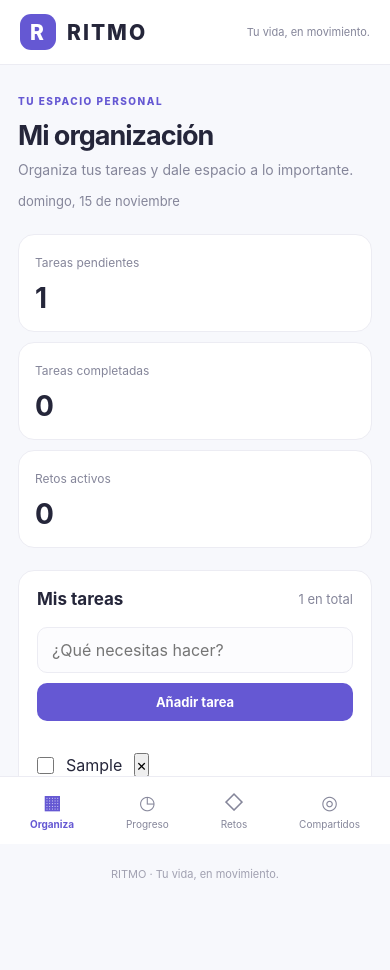
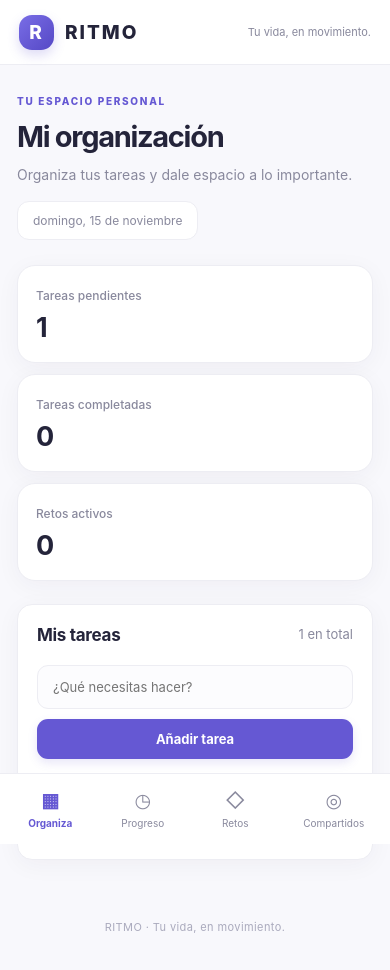
Before and after one commit to gleisygayar22-beep/ritmo-app, a plain HTML site: page index.html in a window 390 px wide. Both pictures are taken after typing "Sample" into the empty fields and a click on the button "Añadir tarea". Drawn offline with Linux system fonts and the light colour scheme.

Commit message:
Update style.css

```diff
--- a/style.css
+++ b/style.css
@@ -1,14 +1,16 @@
 
 :root {
   --primary: #6558d3;
-  --primary-light: #f0efff;
-  --background: #f7f8fc;
+  --primary-dark: #5144bd;
+  --primary-light: #f1efff;
+  --background: #f8f8fc;
   --surface: #ffffff;
-  --text: #25263a;
-  --muted: #85869a;
-  --border: #ececf3;
-  --green: #3caa83;
-  --radius: 16px;
+  --text: #24243a;
+  --muted: #89899d;
+  --border: #ededf3;
+  --green: #36a982;
+  --radius: 18px;
+  --shadow: 0 5px 24px rgba(35, 30, 80, 0.045);
 }
 
 * {
@@ -22,6 +24,7 @@ body {
   background: var(--background);
   color: var(--text);
   min-height: 100vh;
+  -webkit-font-smoothing: antialiased;
 }
 
 button, input, textarea, select {
@@ -30,16 +33,20 @@ button, input, textarea, select {
 
 button {
   cursor: pointer;
+  transition: all .2s ease;
 }
 
 .topbar {
   height: 76px;
-  background: var(--surface);
+  background: rgba(255,255,255,.96);
   border-bottom: 1px solid var(--border);
   display: flex;
   align-items: center;
   justify-content: space-between;
   padding: 0 5%;
+  position: sticky;
+  top: 0;
+  z-index: 20;
 }
 
 .brand {
@@ -54,13 +61,14 @@ button {
 }
 
 .brand-mark {
-  width: 36px;
-  height: 36px;
+  width: 39px;
+  height: 39px;
   display: grid;
   place-items: center;
-  background: var(--primary);
+  background: linear-gradient(135deg, #796de6, #5548c5);
   color: white;
-  border-radius: 11px;
+  border-radius: 13px;
+  box-shadow: 0 5px 12px rgba(101,88,211,.22);
 }
 
 .tagline {
@@ -70,38 +78,44 @@ button {
 
 .layout {
   display: grid;
-  grid-template-columns: 245px 1fr;
+  grid-template-columns: 255px 1fr;
   min-height: calc(100vh - 76px);
 }
 
 .sidebar {
   background: white;
   border-right: 1px solid var(--border);
-  padding: 35px 18px;
+  padding: 38px 20px;
   display: flex;
   flex-direction: column;
 }
 
-.menu-label, .eyebrow {
+.menu-label {
   font-size: 10px;
   font-weight: 800;
-  letter-spacing: 1.5px;
-  color: var(--muted);
-  margin-bottom: 20px;
+  letter-spacing: 1.6px;
+  color: #aaaabd;
+  margin: 5px 12px 20px;
 }
 
 .nav-item {
   border: 0;
   background: transparent;
-  padding: 14px;
-  border-radius: 11px;
+  padding: 14px 15px;
+  border-radius: 12px;
   display: flex;
   align-items: center;
   gap: 13px;
   text-align: left;
-  color: #77788c;
+  color: #77788e;
   margin-bottom: 7px;
   font-size: 14px;
+  font-weight: 550;
+}
+
+.nav-item:hover {
+  background: #f8f7ff;
+  color: var(--primary);
 }
 
 .nav-item.active {
@@ -112,7 +126,7 @@ button {
 
 .sidebar-bottom {
   margin-top: auto;
-  padding: 15px 5px;
+  padding: 18px 10px;
   color: var(--muted);
   font-size: 12px;
 }
@@ -128,7 +142,7 @@ button {
 
 .content {
   width: 100%;
-  max-width: 1150px;
+  max-width: 1180px;
   padding: 48px 5%;
   margin: 0 auto;
 }
@@ -142,38 +156,50 @@ button {
 }
 
 .welcome h1 {
-  font-size: clamp(27px, 4vw, 35px);
-  letter-spacing: -1px;
-  margin-bottom: 9px;
+  font-size: clamp(28px, 4vw, 37px);
+  letter-spacing: -1.3px;
+  font-weight: 750;
+  margin-bottom: 10px;
 }
 
 .welcome p:not(.eyebrow) {
   color: var(--muted);
   font-size: 14px;
+  line-height: 1.6;
 }
 
 .eyebrow {
+  font-size: 10px;
+  font-weight: 800;
+  letter-spacing: 1.7px;
+  color: var(--primary);
   margin-bottom: 12px;
-  color: var(--primary);
 }
 
 .today {
   color: var(--muted);
   font-size: 13px;
   white-space: nowrap;
+  background: white;
+  border: 1px solid var(--border);
+  border-radius: 12px;
+  padding: 11px 15px;
 }
 
 .panel {
   background: var(--surface);
   border: 1px solid var(--border);
   border-radius: var(--radius);
-  padding: 25px;
+  padding: 27px;
   margin-bottom: 22px;
+  box-shadow: var(--shadow);
 }
 
 .panel h2 {
   font-size: 17px;
-  margin-bottom: 17px;
+  font-weight: 700;
+  letter-spacing: -.3px;
+  margin-bottom: 18px;
 }
 
 .panel-heading {
@@ -181,7 +207,7 @@ button {
   justify-content: space-between;
   align-items: center;
   gap: 12px;
-  margin-bottom: 18px;
+  margin-bottom: 20px;
 }
 
 .panel-heading h2 {
@@ -191,51 +217,72 @@ button {
 .muted {
   color: var(--muted);
   font-size: 13px;
+  line-height: 1.6;
 }
 
 .stats-grid {
   display: grid;
   grid-template-columns: repeat(3, 1fr);
-  gap: 16px;
-  margin-bottom: 22px;
+  gap: 17px;
+  margin-bottom: 23px;
 }
 
 .stat-card {
   background: white;
   border: 1px solid var(--border);
   border-radius: var(--radius);
-  padding: 22px;
+  padding: 23px;
+  box-shadow: var(--shadow);
+  transition: transform .2s, box-shadow .2s;
+}
+
+.stat-card:hover {
+  transform: translateY(-3px);
+  box-shadow: 0 9px 28px rgba(35,30,80,.08);
 }
 
 .stat-card span {
   color: var(--muted);
   font-size: 12px;
+  font-weight: 550;
 }
 
 .stat-card strong {
   display: block;
-  font-size: 28px;
-  margin-top: 10px;
+  font-size: 31px;
+  letter-spacing: -1px;
+  margin-top: 12px;
+  color: var(--text);
 }
 
 .primary-btn {
   background: var(--primary);
   color: white;
   border: 0;
-  border-radius: 10px;
-  padding: 11px 17px;
+  border-radius: 11px;
+  padding: 12px 19px;
   font-weight: 650;
   font-size: 13px;
+  box-shadow: 0 4px 10px rgba(101,88,211,.15);
+}
+
+.primary-btn:hover {
+  background: var(--primary-dark);
+  transform: translateY(-1px);
 }
 
 .secondary-btn {
   background: var(--primary-light);
   color: var(--primary);
   border: 0;
-  border-radius: 9px;
-  padding: 10px 14px;
+  border-radius: 10px;
+  padding: 10px 15px;
   font-size: 13px;
   font-weight: 650;
+}
+
+.secondary-btn:hover {
+  background: #e7e3ff;
 }
 
 .task-form {
@@ -248,14 +295,17 @@ button {
   width: 100%;
   border: 1px solid var(--border);
   background: #fcfcfe;
-  padding: 12px 14px;
-  border-radius: 10px;
+  padding: 13px 15px;
+  border-radius: 11px;
   outline: none;
   color: var(--text);
+  font-size: 13px;
+  transition: border .2s, box-shadow .2s;
 }
 
 .task-form input:focus, .field:focus, textarea:focus {
   border-color: var(--primary);
+  box-shadow: 0 0 0 3px rgba(101,88,211,.09);
 }
 
 .task-list {
@@ -266,9 +316,10 @@ button {
 .task {
   display: flex;
   align-items: center;
-  gap: 12px;
-  padding: 14px 0;
+  gap: 13px;
+  padding: 16px 5px;
   border-bottom: 1px solid var(--border);
+  font-size: 14px;
 }
 
 .task:last-child {
@@ -277,8 +328,14 @@ button {
 
 .task input {
   accent-color: var(--primary);
-  width: 17px;
-  height: 17px;
+  width: 18px;
+  height: 18px;
+  flex-shrink: 0;
+}
+
+.task span {
+  flex: 1;
+  line-height: 1.5;
 }
 
 .task.done span {
@@ -286,45 +343,68 @@ button {
   text-decoration: line-through;
 }
 
+.delete-task {
+  border: 0;
+  background: transparent;
+  color: #aaa;
+  font-size: 19px;
+  padding: 4px 8px;
+  border-radius: 7px;
+}
+
+.delete-task:hover {
+  background: #fff0f0;
+  color: #d65d65;
+}
+
 .empty {
   color: var(--muted);
   padding: 20px 0;
   font-size: 14px;
+  line-height: 1.6;
 }
 
 .progress-track {
   width: 100%;
-  height: 9px;
+  height: 10px;
   background: #eeedf5;
   border-radius: 20px;
   overflow: hidden;
-  margin: 16px 0;
+  margin: 17px 0;
 }
 
 .progress-fill {
   height: 100%;
   width: 0;
-  background: var(--primary);
+  background: linear-gradient(90deg, #8275e9, #5d50ca);
   border-radius: 20px;
   transition: width .3s;
 }
 
 .challenge {
   border: 1px solid var(--border);
-  padding: 17px;
-  border-radius: 12px;
-  margin-bottom: 12px;
+  padding: 19px;
+  border-radius: 13px;
+  margin-bottom: 13px;
+  background: #fff;
+  transition: border .2s, transform .2s;
+}
+
+.challenge:hover {
+  border-color: #d9d4ff;
+  transform: translateY(-2px);
 }
 
 .challenge strong {
   display: block;
-  margin-bottom: 7px;
+  margin-bottom: 8px;
+  font-size: 14px;
 }
 
 .challenge p {
   font-size: 13px;
   color: var(--muted);
-  margin-bottom: 12px;
+  margin-bottom: 13px;
 }
 
 .form-row {
@@ -334,10 +414,11 @@ button {
 }
 
 footer {
-  padding: 35px 0 10px;
+  padding: 38px 0 10px;
   text-align: center;
-  color: #a1a1b1;
+  color: #aaaabd;
   font-size: 11px;
+  letter-spacing: .4px;
 }
 
 .mobile-nav {
@@ -347,7 +428,16 @@ footer {
 @media (max-width: 760px) {
   .topbar {
     height: 65px;
-    padding: 0 20px;
+    padding: 0 19px;
+  }
+
+  .brand {
+    font-size: 19px;
+  }
+
+  .brand-mark {
+    width: 35px;
+    height: 35px;
   }
 
   .tagline {
@@ -364,7 +454,7 @@ footer {
   }
 
   .content {
-    padding: 30px 18px 100px;
+    padding: 30px 17px 105px;
   }
 
   .welcome {
@@ -373,21 +463,39 @@ footer {
     margin-bottom: 25px;
   }
 
+  .welcome h1 {
+    font-size: 29px;
+  }
+
+  .today {
+    font-size: 12px;
+  }
+
   .stats-grid {
     grid-template-columns: 1fr;
-    gap: 10px;
+    gap: 11px;
   }
 
   .stat-card {
-    padding: 16px;
+    padding: 18px;
+  }
+
+  .stat-card strong {
+    font-size: 27px;
+    margin-top: 7px;
   }
 
   .panel {
-    padding: 18px;
+    padding: 19px;
+    border-radius: 15px;
   }
 
   .task-form {
     flex-direction: column;
+  }
+
+  .task-form .primary-btn {
+    width: 100%;
   }
 
   .mobile-nav {
@@ -396,11 +504,12 @@ footer {
     bottom: 0;
     left: 0;
     right: 0;
-    background: white;
+    background: rgba(255,255,255,.97);
+    backdrop-filter: blur(12px);
     border-top: 1px solid var(--border);
     justify-content: space-around;
     padding: 10px 4px calc(10px + env(safe-area-inset-bottom));
-    z-index: 10;
+    z-index: 30;
   }
 
   .mobile-nav button {
@@ -410,9 +519,10 @@ footer {
     display: flex;
     flex-direction: column;
     align-items: center;
-    gap: 4px;
+    gap: 5px;
     font-size: 19px;
-    padding: 4px;
+    padding: 5px 8px;
+    min-width: 65px;
   }
 
   .mobile-nav button span {
@@ -421,6 +531,28 @@ footer {
 
   .mobile-nav button.active {
     color: var(--primary);
-    font-weight: 700;
+    font-weight: 750;
+  }
+
+  footer {
+    padding-bottom: 15px;
   }
 }
+
+@media (min-width: 761px) and (max-width: 1000px) {
+  .layout {
+    grid-template-columns: 220px 1fr;
+  }
+
+  .content {
+    padding: 38px 3%;
+  }
+
+  .stats-grid {
+    gap: 10px;
+  }
+
+  .stat-card {
+    padding: 17px;
+  }
+    }
```
